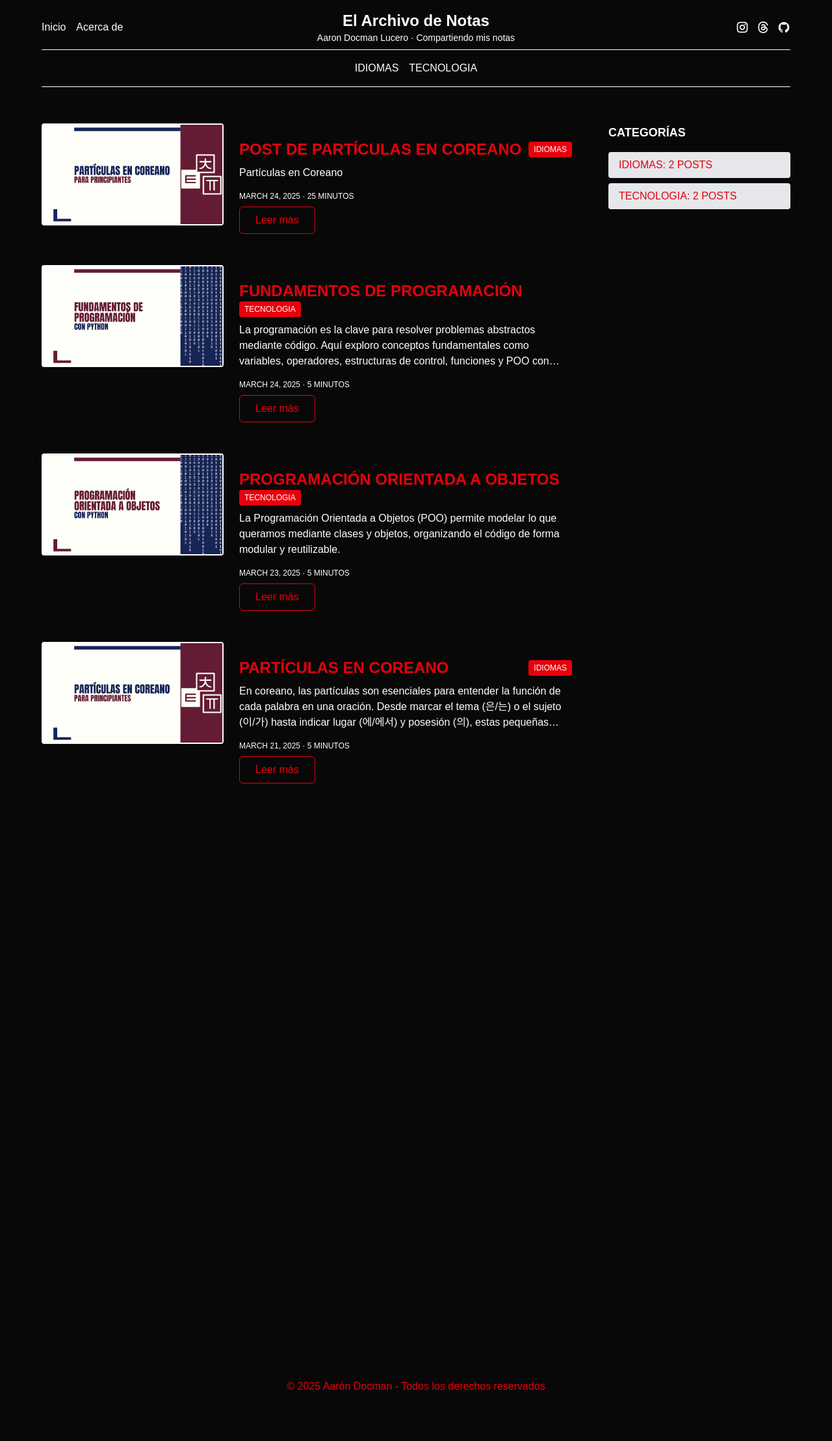
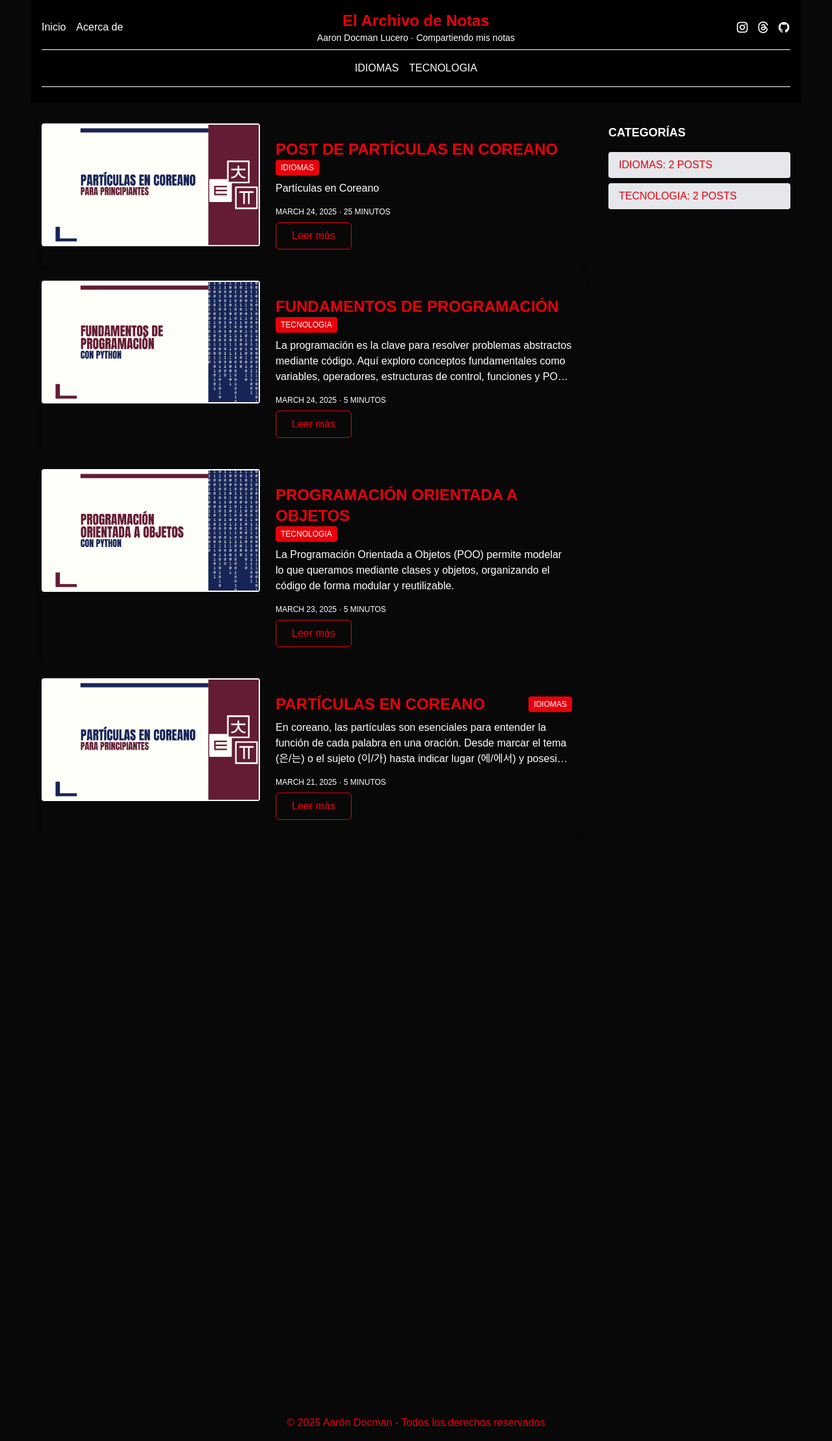
Before and after one commit to adocman/adocman.github.io, a Jekyll site: the page built from index.markdown, in a window 1280 px wide. Shown: the whole page at 65% size. Built offline with Jekyll 4.4.1, drawn with Linux system fonts in a browser that asks for light colours; nearby versions of some CDN libraries; before the commit the page ends 2162 px from its top, so only the background shows below that.

Commit message:
blog feed

```diff
--- a/_includes/header.html
+++ b/_includes/header.html
@@ -1,5 +1,5 @@
 <header>
-  <nav class="p-4">
+  <nav class="p-4 bg-black">
     <!-- Desktop header: grid de 3 columnas -->
     <div class="hidden md:grid grid-cols-3 items-center max-w-7xl mx-auto">
       <!-- Columna 1: Navegación -->
@@ -10,7 +10,7 @@
 
       <!-- Columna 2: Nombre y descripción centrados -->
       <div class="flex flex-col items-center">
-        <a href="/" class="text-white text-2xl font-bold">El Archivo de Notas</a>
+        <a href="/" class="text-red-600 text-2xl font-bold">El Archivo de Notas</a>
         <p class="text-sm text-white">Aaron Docman Lucero · Compartiendo mis notas</p>
       </div>
 
--- a/_layouts/home.html
+++ b/_layouts/home.html
@@ -24,7 +24,7 @@
 
               <!-- Imagen con enlace (1/3) -->
               {% if post.image %}
-              <a href="{{ post.url }}" class="w-full md:w-1/3 block">
+              <a href="{{ post.url }}" class="w-full md:w-2/5 block">
                 <div class="w-full aspect-[16/9] border-2 border-white rounded">
                   <img src="{{ post.image | relative_url }}" alt="{{ post.title }}" class="w-full h-full object-cover">
                 </div>
@@ -32,7 +32,7 @@
             {% endif %}
 
               <!-- Contenido (2/3) -->
-              <div class="w-full md:w-2/3 p-6 flex flex-col justify-between">
+              <div class="w-full md:w-3/5 p-6 flex flex-col justify-between">
                 <!-- Título y Categorías -->
                 <div class="flex flex-wrap justify-between items-center mb-2">
                   <h2 class="text-2xl font-bold flex-grow uppercase text-red-600">
```
